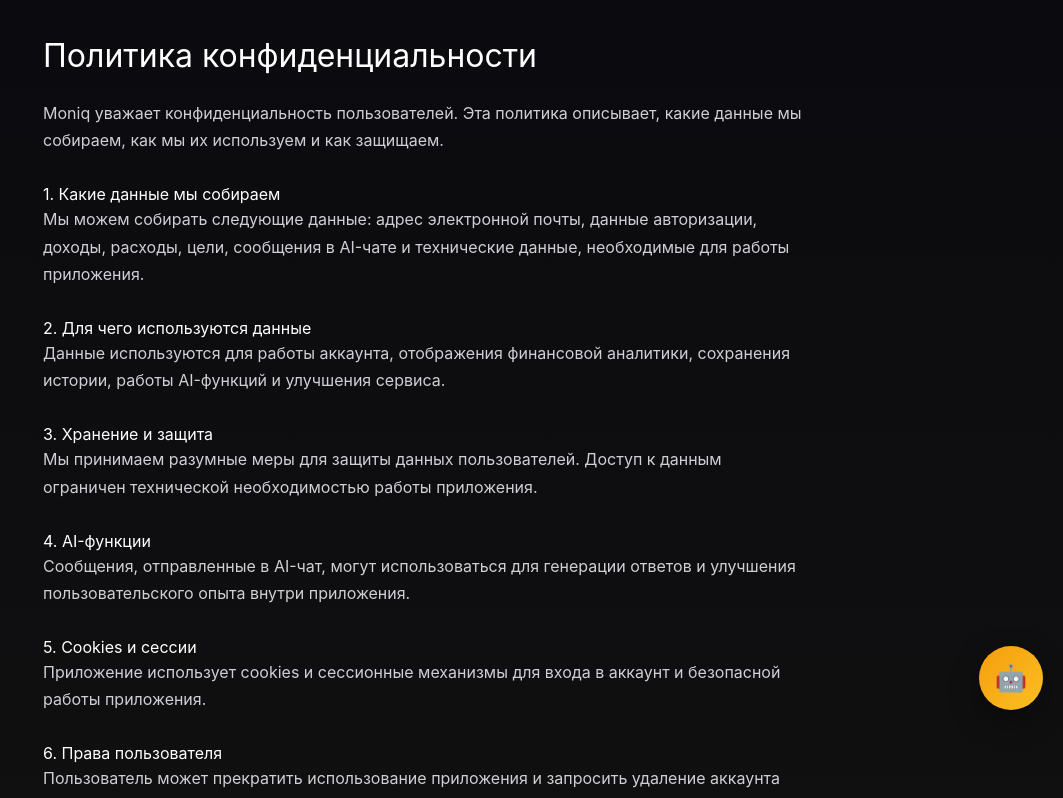
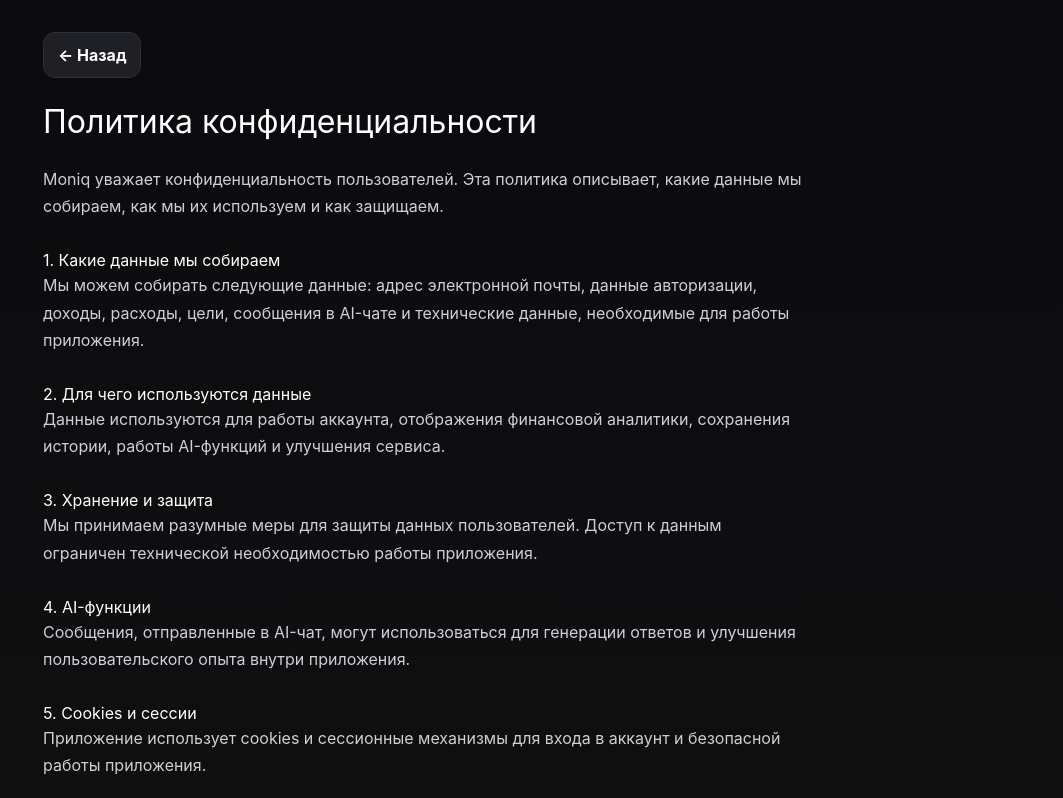
Before and after one commit to wallcraftmz-sys/finance-app, a Next.js app: page /privacy in a window 1280 px wide. Shown: the top 798 px of the page, without its empty margins (217-1280 px from the left). Built offline with nearby package versions, Linux system fonts and the light colour scheme.

Commit message:
final update: privacy, AI, UI, fixes

```diff
--- a/app/privacy/page.tsx
+++ b/app/privacy/page.tsx
@@ -1,3 +1,5 @@
+import Link from "next/link";
+
 export default function PrivacyPage() {
   return (
     <main
@@ -12,6 +14,25 @@
       }}
     >
       <div style={{ width: "100%", maxWidth: "760px" }}>
+
+        {/* КНОПКА НАЗАД */}
+        <Link href="/" style={{ textDecoration: "none" }}>
+          <button
+            style={{
+              marginBottom: "20px",
+              padding: "10px 14px",
+              background: "#1f1f26",
+              border: "1px solid #2f2f36",
+              borderRadius: "12px",
+              color: "white",
+              fontWeight: 700,
+              cursor: "pointer",
+            }}
+          >
+            ← Назад
+          </button>
+        </Link>
+
         <h1 style={{ fontSize: "32px", marginBottom: "20px" }}>
           Политика конфиденциальности
         </h1>
--- a/components/AssistantButton.tsx
+++ b/components/AssistantButton.tsx
@@ -1,9 +1,16 @@
 "use client";
 
-import { useRouter } from "next/navigation";
+import { usePathname, useRouter } from "next/navigation";
 
 export default function AssistantButton() {
   const router = useRouter();
+  const pathname = usePathname();
+
+  const hiddenPaths = ["/", "/login", "/register", "/privacy", "/maintenance"];
+
+  const shouldHide = hiddenPaths.includes(pathname);
+
+  if (shouldHide) return null;
 
   return (
     <button
--- a/middleware.ts
+++ b/middleware.ts
@@ -1,19 +1,34 @@
 import { NextResponse } from "next/server";
 import type { NextRequest } from "next/server";
 
+const PROTECTED_PATHS = [
+  "/dashboard",
+  "/analytics",
+  "/goals",
+  "/income",
+  "/expenses",
+  "/assistant",
+];
+
 export function middleware(req: NextRequest) {
+  const pathname = req.nextUrl.pathname;
+  const token = req.cookies.get("finance_session")?.value;
   const maintenanceMode = process.env.MAINTENANCE_MODE === "true";
-  const pathname = req.nextUrl.pathname;
 
-  const allowed =
+  const isProtected = PROTECTED_PATHS.some(
+    (path) => pathname === path || pathname.startsWith(path + "/")
+  );
+
+  const allowedDuringMaintenance =
     pathname === "/maintenance" ||
     pathname.startsWith("/_next") ||
     pathname.startsWith("/api/health") ||
     pathname === "/favicon.ico" ||
     pathname === "/manifest.json" ||
-    pathname.startsWith("/icon-");
+    pathname.startsWith("/icon-") ||
+    pathname === "/icon.png";
 
-  if (maintenanceMode && !allowed) {
+  if (maintenanceMode && !allowedDuringMaintenance) {
     return NextResponse.redirect(new URL("/maintenance", req.url));
   }
 
@@ -21,9 +36,13 @@
     return NextResponse.redirect(new URL("/", req.url));
   }
 
+  if (isProtected && !token) {
+    return NextResponse.redirect(new URL("/login", req.url));
+  }
+
   return NextResponse.next();
 }
 
 export const config = {
-  matcher: ["/((?!api/auth).*)"],
+  matcher: ["/((?!api).*)"],
 };
```
